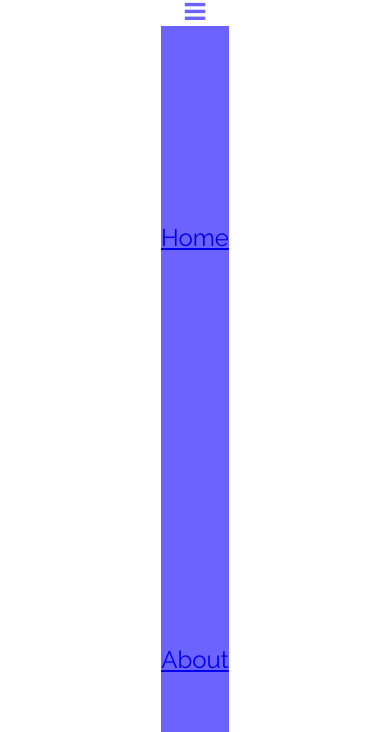
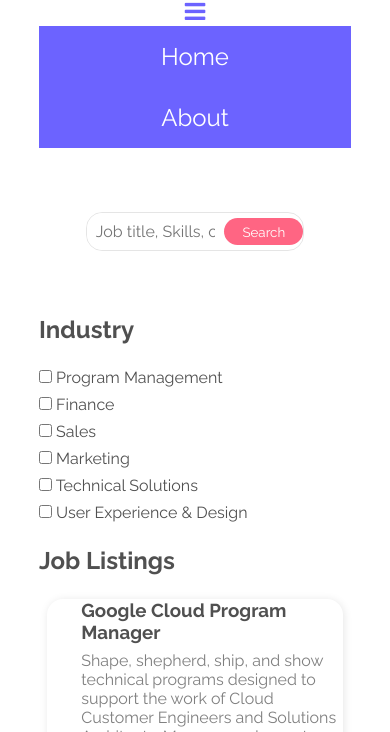
Before and after one commit to info340a-sp21/project-01-seoaus00, a website: page index.html in a window 390 px wide. Both pictures are taken after a click on the element 194 px from the left and 123 px from the top of the page. Shown: the part 112-844 px from the top of the page. Drawn offline with nearby package versions, Linux system fonts and the light colour scheme.

Commit message:
adjusted hamburger animation

```diff
--- a/css/style.css
+++ b/css/style.css
@@ -41,27 +41,35 @@ nav .nav-container {
 }
 
 .hamburger-menu {
+    width: 100%;
     z-index: 2;
 }
 
 nav .nav-links {
+    margin: 0;
+    justify-self: center;
     display: flex;
     flex-direction: column;
     background: #6C63FF;
-    height: 100vh;
-    width: 100%;
-    clip-path: circle(0px at 90% -10%);
-    -webkit-clip-path: circle(0px at 90% -10%);
+    /* height: 100vh; */
+    width: 80vw;
+    clip-path: circle(0px at 50% 0%);
+    -webkit-clip-path: circle(0px at 50% 0%);
     transition: all 1s ease-in-out;
     pointer-events: none;
 }
 
 nav .nav-links.open {
-    clip-path: circle(1000px at 90% -10%);
-    -webkit-clip-path: circle(1000px at 90% -10%);
+    clip-path: circle(1000px at 50% 0%);
+    -webkit-clip-path: circle(1000px at 50% 0%);
     pointer-events: all;
 }
 
+.nav-links a {
+    padding: 1rem;
+    text-decoration: none;
+    color: white;
+}
 .nav-search {
     display: flex;
 }
```
